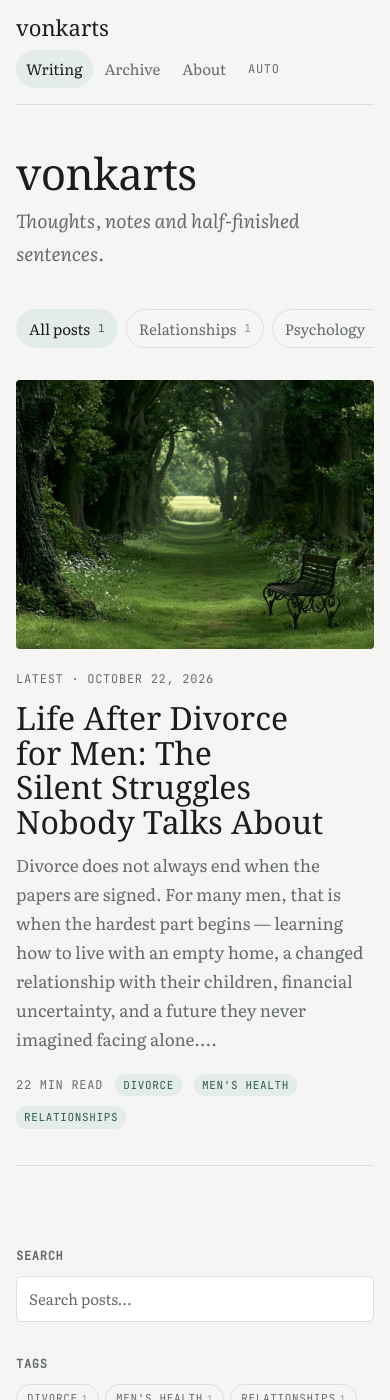
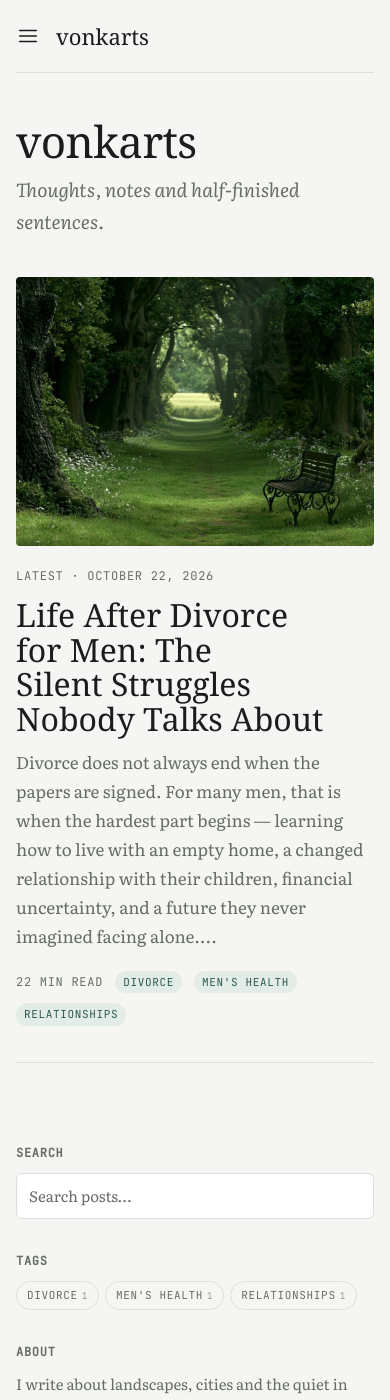
Before and after one commit to vonkarts/vonkarts.github.io, a Jekyll site: the page built from index.html, in a window 390 px wide and 1400 px high. Built offline with Jekyll 4.4.1, drawn with Linux system fonts in a browser that asks for light colours; some web fonts are replaced.

Commit message:
Mobile hamburger menu with icons, categories and language picker
Co-Authored-By: Claude Opus 5.5 <noreply@anthropic.com>
Claude-Session: https://claude.ai/code/session_01HayH8JCZQBzi5F45oJrDMF

```diff
--- a/_includes/categories.html
+++ b/_includes/categories.html
@@ -4,11 +4,11 @@
 <nav class="cats" aria-label="{{ CT.categories }}">
   <h3 class="mono">{{ CT.categories }}</h3>
   <ul>
-    <li><a href="{{ CT.home | relative_url }}"{% unless include.current %} aria-current="page"{% endunless %}>{{ CT.all_label }}<small>{{ clp.size }}</small></a></li>
+    <li><a href="{{ CT.home | relative_url }}"{% unless include.current %}{% if page.url == CT.home %} aria-current="page"{% endif %}{% endunless %}>{% include icon.html name='all' %}<span>{{ CT.all_label }}</span><small>{{ clp.size }}</small></a></li>
     {%- for c in site.data.categories %}
     {%- assign ck = c.key %}
     {%- assign cn = clp | where_exp: "p", "p.categories contains ck" | size %}
-    <li><a href="{{ c[CL].url | relative_url }}"{% if include.current == ck %} aria-current="page"{% endif %}{% if cn == 0 %} class="is-empty"{% endif %}>{{ c[CL].name }}<small>{{ cn }}</small></a></li>
+    <li><a href="{{ c[CL].url | relative_url }}"{% if include.current == ck %} aria-current="page"{% endif %}{% if cn == 0 %} class="is-empty"{% endif %}>{% include icon.html name=ck %}<span>{{ c[CL].name }}</span><small>{{ cn }}</small></a></li>
     {%- endfor %}
   </ul>
 </nav>
--- /dev/null
+++ b/_includes/icon.html
@@ -0,0 +1,18 @@
+{%- case include.name -%}
+{%- when 'home' -%}{%- assign d = 'M3 10.5 12 3l9 7.5M5 9v11h5v-6h4v6h5V9' -%}
+{%- when 'archive' -%}{%- assign d = 'M3 4h18v4H3zM5 8v12h14V8M10 12h4' -%}
+{%- when 'about' -%}{%- assign d = 'M12 12a4 4 0 1 0 0-8 4 4 0 0 0 0 8zM4 21a8 8 0 0 1 16 0' -%}
+{%- when 'all' -%}{%- assign d = 'M4 6h16M4 12h16M4 18h10' -%}
+{%- when 'english' -%}{%- assign d = 'M12 21a9 9 0 1 0 0-18 9 9 0 0 0 0 18zM3 12h18M12 3c2.5 2.5 3.8 5.5 3.8 9s-1.3 6.5-3.8 9c-2.5-2.5-3.8-5.5-3.8-9S9.5 5.5 12 3z' -%}
+{%- when 'relationships' -%}{%- assign d = 'M12 20s-7.5-4.6-7.5-10A4.5 4.5 0 0 1 12 7.3 4.5 4.5 0 0 1 19.5 10c0 5.4-7.5 10-7.5 10z' -%}
+{%- when 'psychology' -%}{%- assign d = 'M9 21v-3H7a2 2 0 0 1-2-2v-3l-1.5-.8L5 9a7 7 0 0 1 14 1c0 2.4-1.2 4.2-3 5.4V21M11 8.5a2 2 0 1 1 2 2v1.5' -%}
+{%- when 'places' -%}{%- assign d = 'M12 21s-6.5-6-6.5-11a6.5 6.5 0 0 1 13 0c0 5-6.5 11-6.5 11zM12 12.5a2.5 2.5 0 1 0 0-5 2.5 2.5 0 0 0 0 5z' -%}
+{%- when 'notes' -%}{%- assign d = 'M4 20h4L19 9l-4-4L4 16zM13.5 6.5l4 4' -%}
+{%- when 'science' -%}{%- assign d = 'M9 3h6M10 3v6L4.5 18.5A1.7 1.7 0 0 0 6 21h12a1.7 1.7 0 0 0 1.5-2.5L14 9V3M7.5 14h9' -%}
+{%- when 'art' -%}{%- assign d = 'M12 3a9 9 0 0 0 0 18c1.2 0 1.8-.8 1.8-1.7 0-1.1-.9-1.6-.9-2.6 0-1 .8-1.7 1.8-1.7H17a4 4 0 0 0 4-4c0-4.4-4-8-9-8zM7.5 11.5h.01M10 7.5h.01M15 7.5h.01' -%}
+{%- when 'history' -%}{%- assign d = 'M6 3h12M6 21h12M7 3c0 5 5 6 5 9s-5 4-5 9M17 3c0 5-5 6-5 9s5 4 5 9' -%}
+{%- when 'globe' -%}{%- assign d = 'M12 21a9 9 0 1 0 0-18 9 9 0 0 0 0 18zM3 12h18M12 3c2.5 2.5 3.8 5.5 3.8 9s-1.3 6.5-3.8 9c-2.5-2.5-3.8-5.5-3.8-9S9.5 5.5 12 3z' -%}
+{%- when 'theme' -%}{%- assign d = 'M12 21a9 9 0 0 0 0-18zM12 3a9 9 0 0 0 0 18' -%}
+{%- else -%}{%- assign d = 'M12 12h.01' -%}
+{%- endcase -%}
+<svg class="ico" width="20" height="20" viewBox="0 0 24 24" aria-hidden="true"><path d="{{ d }}" fill="none" stroke="currentColor" stroke-width="1.6" stroke-linecap="round" stroke-linejoin="round"/></svg>
--- /dev/null
+++ b/_includes/navlinks.html
@@ -0,0 +1,10 @@
+{%- assign NL = include.lang | default: 'en' -%}
+{%- if NL != 'en' -%}
+{%- assign NT = site.data.i18n[NL] -%}
+<a href="{{ NT.home | relative_url }}"{% if page.url == NT.home %} aria-current="page"{% endif %}>{% if include.icons %}{% include icon.html name='home' %}{% endif %}<span>{{ NT.posts }}</span></a>
+<a href="{{ '/' | relative_url }}" lang="en" hreflang="en" data-lang="en">{% if include.icons %}{% include icon.html name='english' %}{% endif %}<span>English</span></a>
+{%- else -%}
+<a href="{{ '/' | relative_url }}"{% if page.url == '/' %} aria-current="page"{% endif %}>{% if include.icons %}{% include icon.html name='home' %}{% endif %}<span>Writing</span></a>
+<a href="{{ '/archive/' | relative_url }}"{% if page.url == '/archive/' %} aria-current="page"{% endif %}>{% if include.icons %}{% include icon.html name='archive' %}{% endif %}<span>Archive</span></a>
+<a href="{{ '/about/' | relative_url }}"{% if page.url == '/about/' %} aria-current="page"{% endif %}>{% if include.icons %}{% include icon.html name='about' %}{% endif %}<span>About</span></a>
+{%- endif -%}
--- a/_includes/style.css
+++ b/_includes/style.css
@@ -189,3 +189,46 @@ footer{border-top:1px solid var(--line);padding-top:20px;display:flex;justify-co
   .cats a:hover{background:var(--accent-soft)}
 }
 .post-meta .chip{text-decoration:none}
+
+/* Mobil menü (☰) */
+.ico{flex:0 0 auto;color:var(--accent)}
+.nav-start{display:flex;align-items:center;gap:8px;min-width:0}
+.menu-btn,.drawer-close{display:none;align-items:center;justify-content:center;width:40px;height:40px;border:0;border-radius:10px;background:transparent;color:var(--fg)}
+.menu-btn{margin-left:-8px}
+.drawer-close{display:inline-flex;margin-right:-8px}
+.menu-btn:hover,.drawer-close:hover{background:var(--accent-soft)}
+.drawer-backdrop{position:fixed;inset:0;background:rgba(10,14,12,.5);opacity:0;visibility:hidden;transition:opacity .2s ease,visibility .2s;z-index:30}
+.drawer{position:fixed;top:0;bottom:0;left:0;width:min(330px,86vw);background:var(--bg);border-right:1px solid var(--line);z-index:31;overflow-y:auto;overscroll-behavior:contain;
+  display:flex;flex-direction:column;gap:18px;
+  padding:calc(env(safe-area-inset-top,0px) + 12px) 16px calc(env(safe-area-inset-bottom,0px) + 20px) max(16px, env(safe-area-inset-left,0px));
+  transform:translateX(-105%);visibility:hidden;transition:transform .25s ease,visibility .25s}
+.menu-open .drawer{transform:none;visibility:visible}
+.menu-open .drawer-backdrop{opacity:1;visibility:visible}
+.menu-open{overflow:hidden}
+.drawer-head{display:flex;align-items:center;justify-content:space-between;padding:0 4px}
+.drawer-nav{display:flex;flex-direction:column;gap:4px}
+.drawer-nav a,.drawer .cats a{display:flex;align-items:center;gap:14px;text-decoration:none;color:var(--fg);font-size:17px;padding:12px 14px;border-radius:12px;border:0;margin:0}
+.drawer-nav a:hover,.drawer .cats a:hover{background:var(--accent-soft)}
+.drawer-nav a[aria-current="page"],.drawer .cats a[aria-current="page"]{background:var(--accent-soft);font-weight:600}
+.drawer .cats h3{display:block;margin:0 0 6px;padding:0 14px}
+.drawer .cats ul{flex-direction:column;gap:2px;overflow:visible;padding:0}
+.drawer .cats a span{flex:1}
+.drawer .cats a.is-empty{opacity:.5}
+.drawer-sep{border:0;border-top:1px solid var(--line);margin:2px 8px}
+.drawer-foot{margin-top:auto;display:flex;align-items:center;justify-content:space-between;gap:12px;padding:8px 4px 0}
+.lang-select{position:relative;display:inline-flex;align-items:center;gap:8px;border:1px solid var(--line);border-radius:12px;padding:8px 12px;color:var(--fg)}
+.lang-select select{appearance:none;-webkit-appearance:none;border:0;background:transparent;color:var(--fg);font:inherit;font-family:var(--mono);font-size:13px;letter-spacing:.04em;padding-right:16px;cursor:pointer}
+.lang-select::after{content:"";position:absolute;right:12px;top:50%;width:6px;height:6px;border-right:1.5px solid var(--muted);border-bottom:1.5px solid var(--muted);transform:translateY(-70%) rotate(45deg);pointer-events:none}
+.drawer-theme{border:1px solid var(--line);border-radius:12px;background:transparent;color:var(--muted);padding:9px 14px}
+/* Masaüstü sol sütununda da ikonlar */
+.cats a{gap:8px}
+.cats a .ico{width:16px;height:16px}
+@media (min-width:1100px){ .cats a span{flex:1} }
+@media (max-width:1099px){
+  .menu-btn{display:inline-flex}
+  .with-cats > .cats{display:none}
+}
+@media (max-width:700px){ .nav-links{display:none} }
+@media (min-width:1100px){ .drawer,.drawer-backdrop{display:none} }
+@media (prefers-reduced-motion:reduce){.drawer,.drawer-backdrop{transition:none}}
+.drawer .cats a .ico{width:20px;height:20px}
--- a/_layouts/default.html
+++ b/_layouts/default.html
@@ -57,21 +57,19 @@
 <body class="sayfa-{{ page.layout }}">
   {% if page.layout == 'post' %}<div id="progress" aria-hidden="true"></div>{% endif %}
   <div class="wrap">
+    {%- assign PL = page.lang | default: 'en' %}
+    {%- assign PT = site.data.i18n[PL] | default: site.data.i18n.en %}
+    {%- assign TL = PT.theme | default: site.data.i18n.en.theme %}
     <nav class="nav" aria-label="Main">
-      <a class="nav-brand notranslate" translate="no" href="{{ '/' | relative_url }}">{{ site.title }}</a>
+      <div class="nav-start">
+        <button type="button" class="menu-btn" id="menu-btn" aria-label="{{ PT.menu }}" aria-controls="drawer" aria-expanded="false">
+          <svg width="22" height="22" viewBox="0 0 24 24" aria-hidden="true"><path d="M3 6h18M3 12h18M3 18h18" stroke="currentColor" stroke-width="1.8" stroke-linecap="round" fill="none"/></svg>
+        </button>
+        <a class="nav-brand notranslate" translate="no" href="{{ PT.home | relative_url }}">{{ site.title }}</a>
+      </div>
       <div class="nav-links">
-        {%- assign PL = page.lang | default: 'en' %}
-        {%- if PL != 'en' %}
-        {%- assign T = site.data.i18n[PL] %}
-        <a href="{{ T.home | relative_url }}"{% if page.url == T.home %} aria-current="page"{% endif %}>{{ T.posts }}</a>
-        <a href="{{ '/' | relative_url }}" lang="en" hreflang="en" data-lang="en">English</a>
-        {%- else %}
-        <a href="{{ '/' | relative_url }}"{% if page.url == '/' %} aria-current="page"{% endif %}>Writing</a>
-        <a href="{{ '/archive/' | relative_url }}"{% if page.url == '/archive/' %} aria-current="page"{% endif %}>Archive</a>
-        <a href="{{ '/about/' | relative_url }}"{% if page.url == '/about/' %} aria-current="page"{% endif %}>About</a>
-        {%- endif %}
-        {%- assign TL = site.data.i18n[PL].theme | default: site.data.i18n.en.theme %}
-        <button type="button" class="theme" id="theme-btn" aria-label="Theme" data-labels="{{ TL | join: '|' }}">{{ TL[0] }}</button>
+        {% include navlinks.html lang=PL %}
+        <button type="button" class="theme" data-theme-btn aria-label="Theme" data-labels="{{ TL | join: '|' }}">{{ TL[0] }}</button>
       </div>
     </nav>
 
@@ -88,6 +86,36 @@
       </span>
     </footer>
   </div>
+  <div class="drawer-backdrop" id="drawer-backdrop"></div>
+  <aside class="drawer" id="drawer" aria-label="{{ PT.menu }}" aria-hidden="true">
+    <div class="drawer-head">
+      <a class="nav-brand notranslate" translate="no" href="{{ PT.home | relative_url }}">{{ site.title }}</a>
+      <button type="button" class="drawer-close" id="drawer-close" aria-label="{{ PT.close }}">
+        <svg width="22" height="22" viewBox="0 0 24 24" aria-hidden="true"><path d="M6 6l12 12M18 6L6 18" stroke="currentColor" stroke-width="1.8" stroke-linecap="round" fill="none"/></svg>
+      </button>
+    </div>
+    <nav class="drawer-nav" aria-label="{{ PT.menu }}">{% include navlinks.html lang=PL icons=true %}</nav>
+    <hr class="drawer-sep">
+    {% include categories.html lang=PL current=page.cat %}
+    <hr class="drawer-sep">
+    {%- comment -%} Dil seçici: bu sayfanın o dildeki sürümüne, yoksa o dilin ana sayfasına gider {%- endcomment -%}
+    {%- assign dv = "" | split: "" %}
+    {%- if page.ref %}{% assign dvp = site.posts | where: "ref", page.ref %}{% assign dvg = site.pages | where: "ref", page.ref %}{% assign dv = dvp | concat: dvg %}{% endif %}
+    <div class="drawer-foot">
+      <label class="lang-select">
+        {% include icon.html name='globe' %}
+        <span class="visually-hidden">{{ PT.languages }}</span>
+        <select id="lang-select" aria-label="{{ PT.languages }}">
+          {%- for t in site.data.i18n %}
+          {%- assign target = t[1].home %}
+          {%- for v in dv %}{% assign vl = v.lang | default: 'en' %}{% if vl == t[0] %}{% assign target = v.url %}{% endif %}{% endfor %}
+          <option value="{{ target | relative_url }}" data-lang="{{ t[0] }}"{% if t[0] == PL %} selected{% endif %}>{{ t[0] | upcase }} · {{ t[1].name }}</option>
+          {%- endfor %}
+        </select>
+      </label>
+      <button type="button" class="theme drawer-theme mono" data-theme-btn aria-label="Theme" data-labels="{{ TL | join: '|' }}">{{ TL[0] }}</button>
+    </div>
+  </aside>
   <script src="{{ '/assets/main.js' | relative_url }}?v={{ site.time | date: '%s' }}" defer></script>
   <script data-goatcounter="https://vonkarts.goatcounter.com/count" async src="https://gc.zgo.at/count.js"></script>
 </body>
--- a/assets/main.js
+++ b/assets/main.js
@@ -3,19 +3,46 @@
   var THEMES = ['system','light','dark'], LABEL = {system:'Auto', light:'Light', dark:'Dark'};
   var theme = 'system';
   try { theme = localStorage.getItem('tema') || 'system'; } catch(e){}
-  var btn = document.getElementById('theme-btn');
-  if(btn && btn.getAttribute('data-labels')){ var lb = btn.getAttribute('data-labels').split('|'); if(lb.length === 3){ LABEL = {system: lb[0], light: lb[1], dark: lb[2]}; } }
+  var btns = Array.prototype.slice.call(document.querySelectorAll('[data-theme-btn]'));
+  if(btns[0] && btns[0].getAttribute('data-labels')){ var lb = btns[0].getAttribute('data-labels').split('|'); if(lb.length === 3){ LABEL = {system: lb[0], light: lb[1], dark: lb[2]}; } }
   function apply(){
     if(theme === 'system') document.documentElement.removeAttribute('data-theme');
     else document.documentElement.setAttribute('data-theme', theme);
-    if(btn) btn.textContent = LABEL[theme];
+    btns.forEach(function(b){ b.textContent = LABEL[theme]; });
   }
-  if(btn) btn.addEventListener('click', function(){
+  btns.forEach(function(b){ b.addEventListener('click', function(){
     theme = THEMES[(THEMES.indexOf(theme) + 1) % 3];
     try { localStorage.setItem('tema', theme); } catch(e){}
     apply();
+  }); });
+  apply();
+
+  // Mobil menü
+  var drawer = document.getElementById('drawer'), back = document.getElementById('drawer-backdrop'),
+      mbtn = document.getElementById('menu-btn'), cbtn = document.getElementById('drawer-close');
+  function setMenu(open){
+    if(!drawer) return;
+    document.body.classList.toggle('menu-open', open);
+    drawer.setAttribute('aria-hidden', open ? 'false' : 'true');
+    if(mbtn) mbtn.setAttribute('aria-expanded', open ? 'true' : 'false');
+    if('inert' in drawer) drawer.inert = !open;
+    if(open && cbtn) cbtn.focus(); else if(!open && mbtn && document.activeElement && drawer.contains(document.activeElement)) mbtn.focus();
+  }
+  if(drawer){
+    if('inert' in drawer) drawer.inert = true;
+    if(mbtn) mbtn.addEventListener('click', function(){ setMenu(true); });
+    if(cbtn) cbtn.addEventListener('click', function(){ setMenu(false); });
+    if(back) back.addEventListener('click', function(){ setMenu(false); });
+    document.addEventListener('keydown', function(e){ if(e.key === 'Escape') setMenu(false); });
+    drawer.addEventListener('click', function(e){ if(e.target.closest('a')) setMenu(false); });
+    window.addEventListener('resize', function(){ if(window.innerWidth >= 1100) setMenu(false); });
+  }
+  var ls = document.getElementById('lang-select');
+  if(ls) ls.addEventListener('change', function(){
+    var o = ls.options[ls.selectedIndex];
+    try { localStorage.setItem('dil', o.getAttribute('data-lang')); } catch(_){}
+    location.href = ls.value;
   });
-  apply();
 
   // Okuma ilerleme çubuğu
   var bar = document.getElementById('progress');
```
Also changed, not shown: _data/i18n.yml (+15 -0 lines).
